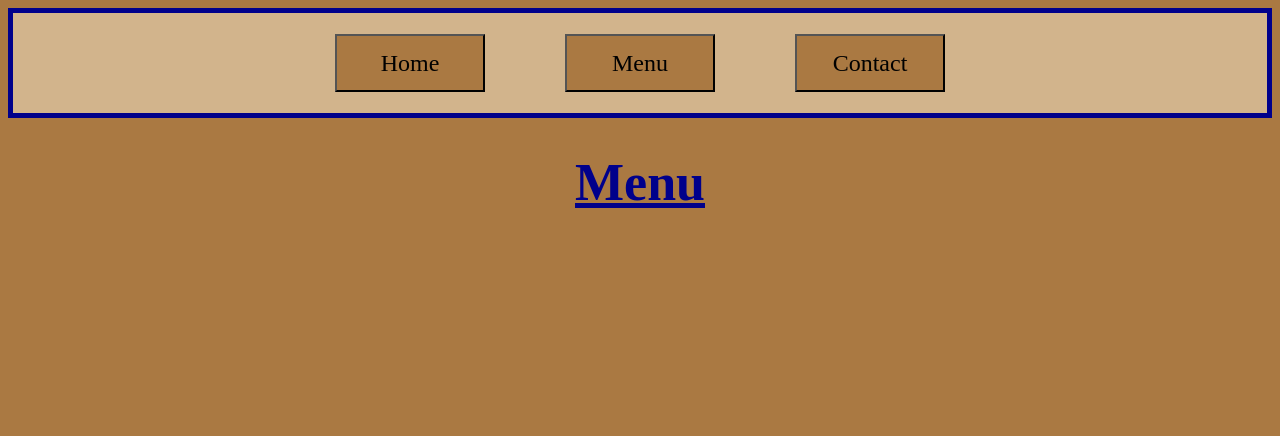
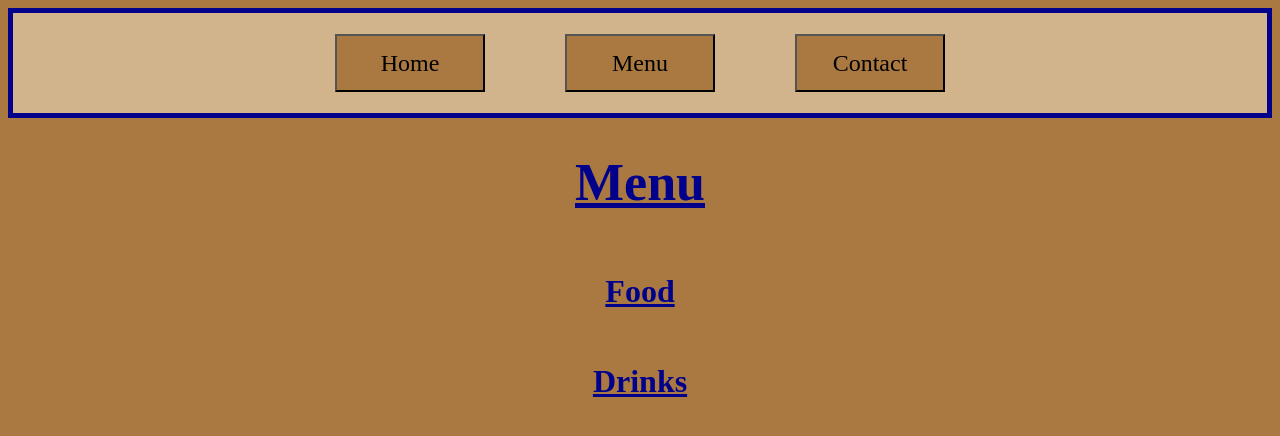
Before and after one commit to krosengr4/triple-crown-tavern-resturaunt, a website built with webpack: page src/template.html in a window 1280 px wide. Built offline with nearby package versions, Linux system fonts and the light colour scheme.

Commit message:
Added title for food and drink section

```diff
--- a/src/template.html
+++ b/src/template.html
@@ -20,6 +20,12 @@
             <div id="pageTitle">
                 <h1 id="title">Menu</h1>
             </div>
+            <div id="food">
+                <h2 id="foodTitle" class="sectionTitle">Food</h2>
+            </div>
+            <div id="drinks">
+                <h2 id="drinkTitle" class="sectionTitle">Drinks</h2>
+            </div>
         </div>
     </body>
 </html>
```
